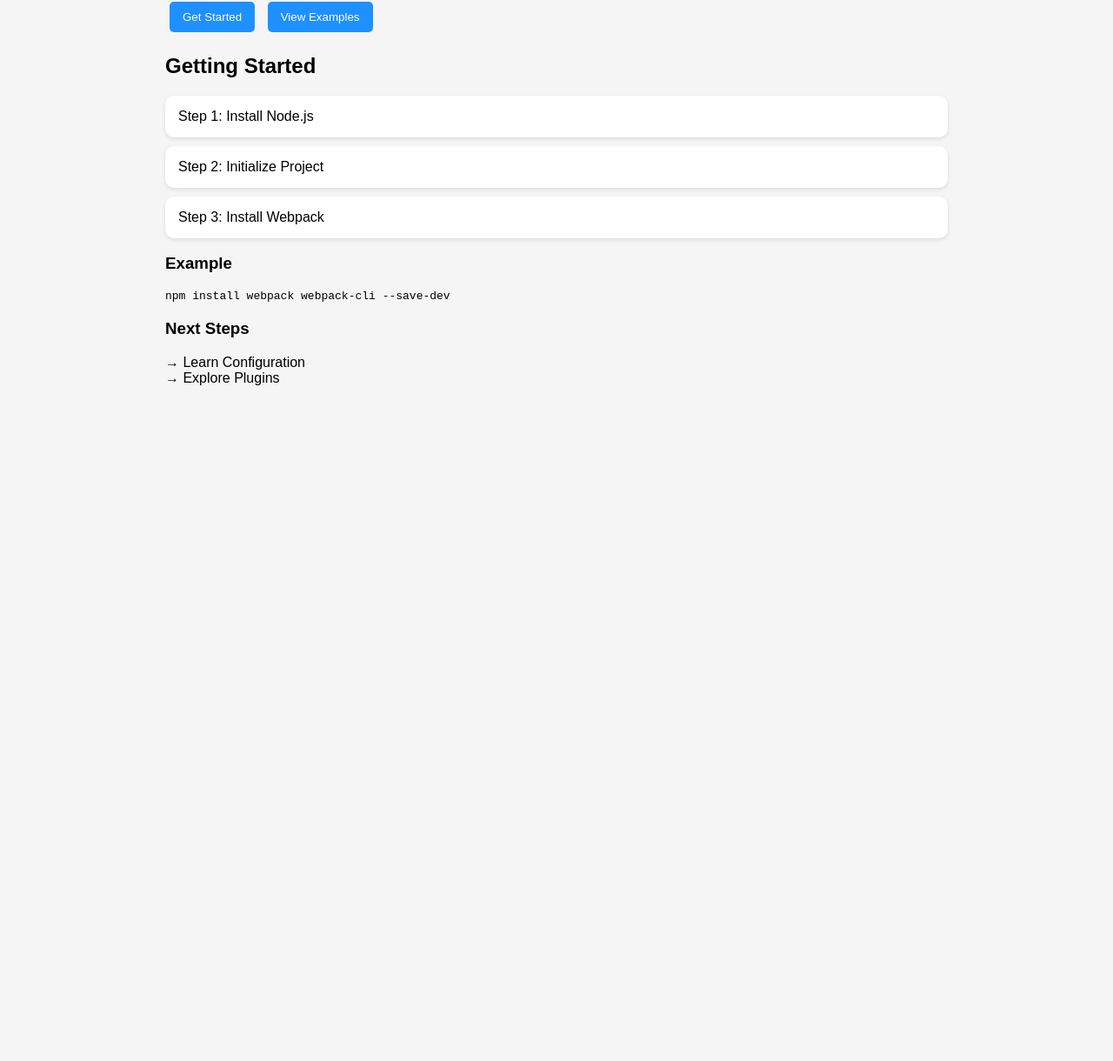
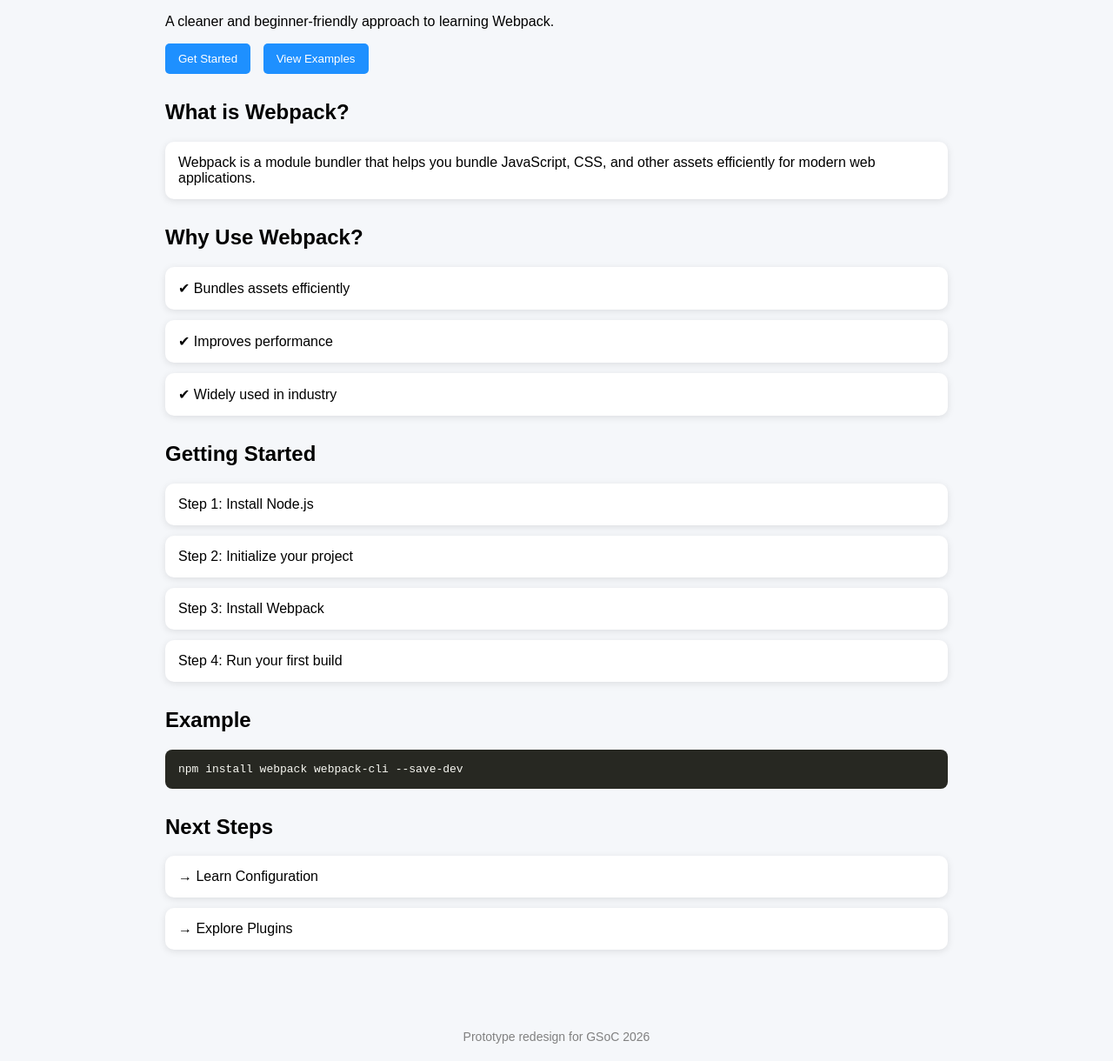
Before and after one commit to Parigarg2006/webpack-docs-redesign, a plain HTML site: page index.html in a window 1280 px wide. Shown: the part 137-1357 px from the top of the page at 87% size. Before the commit the page ends 800 px from the top, so only its background shows below. Drawn offline with Linux system fonts and the light colour scheme.

Commit message:
Update index.html

```diff
--- a/index.html
+++ b/index.html
@@ -2,36 +2,135 @@
 <html>
 <head>
   <title>Webpack Docs Redesign</title>
+
   <style>
-    body { font-family: Arial; margin: 0; background: #f5f5f5; }
-    .container { padding: 20px; max-width: 900px; margin: auto; }
-    .card { background: white; border-radius: 10px; padding: 15px; margin: 10px 0; box-shadow: 0 2px 5px rgba(0,0,0,0.1); }
-    h1 { color: #1e90ff; }
-    button { padding: 10px 15px; margin: 5px; border: none; background: #1e90ff; color: white; border-radius: 5px; }
+    body {
+      font-family: Arial, sans-serif;
+      margin: 0;
+      background: #f5f7fa;
+    }
+
+    .navbar {
+      background: #1e90ff;
+      color: white;
+      padding: 15px 30px;
+      font-size: 20px;
+      font-weight: bold;
+    }
+
+    .container {
+      max-width: 900px;
+      margin: auto;
+      padding: 20px;
+    }
+
+    h1 {
+      color: #1e90ff;
+    }
+
+    .buttons button {
+      padding: 10px 15px;
+      margin-right: 10px;
+      border: none;
+      background: #1e90ff;
+      color: white;
+      border-radius: 5px;
+      cursor: pointer;
+    }
+
+    .buttons button:hover {
+      background: #0f75d3;
+    }
+
+    .card {
+      background: white;
+      border-radius: 10px;
+      padding: 15px;
+      margin: 12px 0;
+      box-shadow: 0 2px 8px rgba(0,0,0,0.1);
+    }
+
+    .section {
+      margin-top: 30px;
+    }
+
+    pre {
+      background: #272822;
+      color: #f8f8f2;
+      padding: 15px;
+      border-radius: 8px;
+      overflow-x: auto;
+    }
+
+    .footer {
+      text-align: center;
+      padding: 20px;
+      margin-top: 40px;
+      color: gray;
+      font-size: 14px;
+    }
   </style>
 </head>
 
 <body>
 
-<div class="container">
-  <h1>Webpack Documentation</h1>
-  <p>Build powerful applications with ease</p>
+  <div class="navbar">
+    Webpack Documentation
+  </div>
 
-  <button>Get Started</button>
-  <button>View Examples</button>
+  <div class="container">
 
-  <h2>Getting Started</h2>
+    <h1>Build powerful applications with ease</h1>
+    <p>A cleaner and beginner-friendly approach to learning Webpack.</p>
 
-  <div class="card">Step 1: Install Node.js</div>
-  <div class="card">Step 2: Initialize Project</div>
-  <div class="card">Step 3: Install Webpack</div>
+    <div class="buttons">
+      <button>Get Started</button>
+      <button>View Examples</button>
+    </div>
 
-  <h3>Example</h3>
-  <pre>npm install webpack webpack-cli --save-dev</pre>
+    <!-- Overview -->
+    <div class="section">
+      <h2>What is Webpack?</h2>
+      <div class="card">
+        Webpack is a module bundler that helps you bundle JavaScript, CSS, and other assets efficiently for modern web applications.
+      </div>
+    </div>
 
-  <h3>Next Steps</h3>
-  <p>→ Learn Configuration<br>→ Explore Plugins</p>
-</div>
+    <!-- Why Webpack -->
+    <div class="section">
+      <h2>Why Use Webpack?</h2>
+      <div class="card">✔ Bundles assets efficiently</div>
+      <div class="card">✔ Improves performance</div>
+      <div class="card">✔ Widely used in industry</div>
+    </div>
+
+    <!-- Steps -->
+    <div class="section">
+      <h2>Getting Started</h2>
+      <div class="card">Step 1: Install Node.js</div>
+      <div class="card">Step 2: Initialize your project</div>
+      <div class="card">Step 3: Install Webpack</div>
+      <div class="card">Step 4: Run your first build</div>
+    </div>
+
+    <!-- Code -->
+    <div class="section">
+      <h2>Example</h2>
+      <pre>npm install webpack webpack-cli --save-dev</pre>
+    </div>
+
+    <!-- Next -->
+    <div class="section">
+      <h2>Next Steps</h2>
+      <div class="card">→ Learn Configuration</div>
+      <div class="card">→ Explore Plugins</div>
+    </div>
+
+  </div>
+
+  <div class="footer">
+    Prototype redesign for GSoC 2026
+  </div>
 
 </body>
 </html>
```
